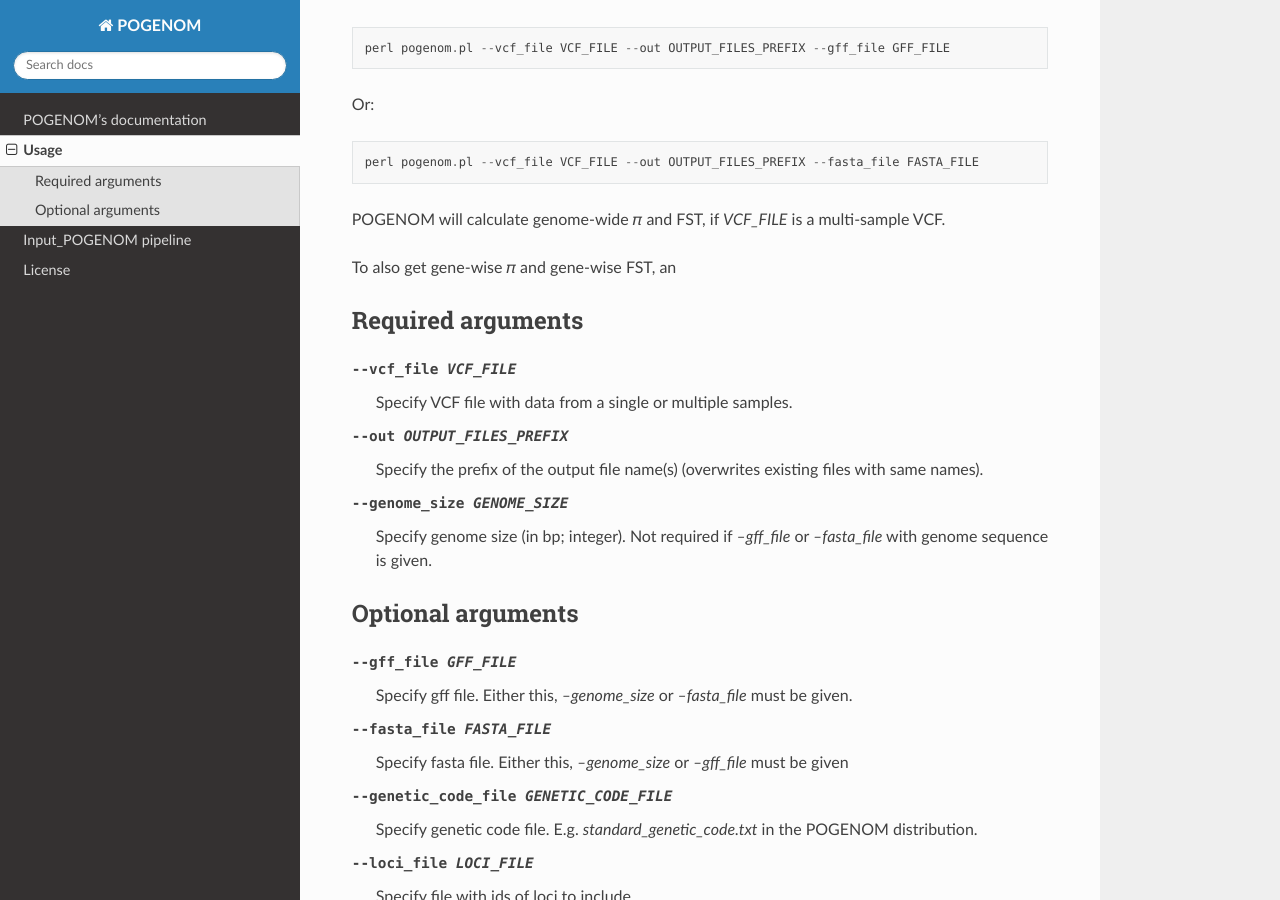
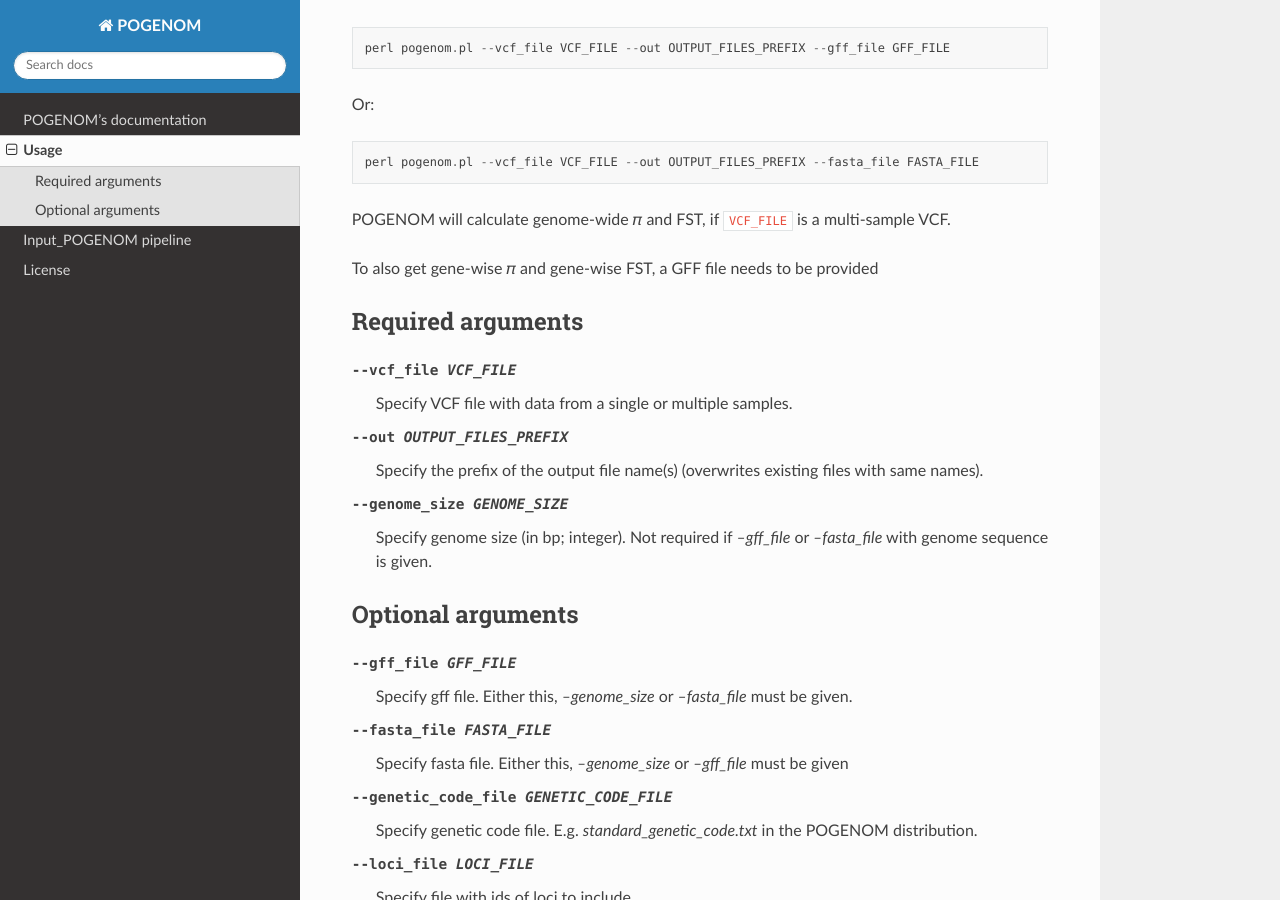
Before and after one commit to EnvGen/POGENOM, a Sphinx documentation site: the page built from docs/source/Usage_POGENOM.rst, in a window 1280 px wide and 900 px high, scrolled down 584 px. Built offline with Sphinx 7.4.7 and the Read the Docs theme 2.0.0, drawn with Linux system fonts in a browser that asks for light colours.

Commit message:
Update Usage_POGENOM.rst

```diff
--- a/docs/source/Usage_POGENOM.rst
+++ b/docs/source/Usage_POGENOM.rst
@@ -15,10 +15,10 @@ Or::
 
     perl pogenom.pl --vcf_file VCF_FILE --out OUTPUT_FILES_PREFIX --fasta_file FASTA_FILE
 
-POGENOM will calculate genome-wide 𝜋 and FST, if `VCF_FILE` is a multi-sample VCF.
+POGENOM will calculate genome-wide 𝜋 and FST, if ``VCF_FILE`` is a multi-sample VCF.
 
 
-To also get gene-wise 𝜋 and gene-wise FST, an
+To also get gene-wise 𝜋 and gene-wise FST, a GFF file needs to be provided
 
 
 Required arguments
```
